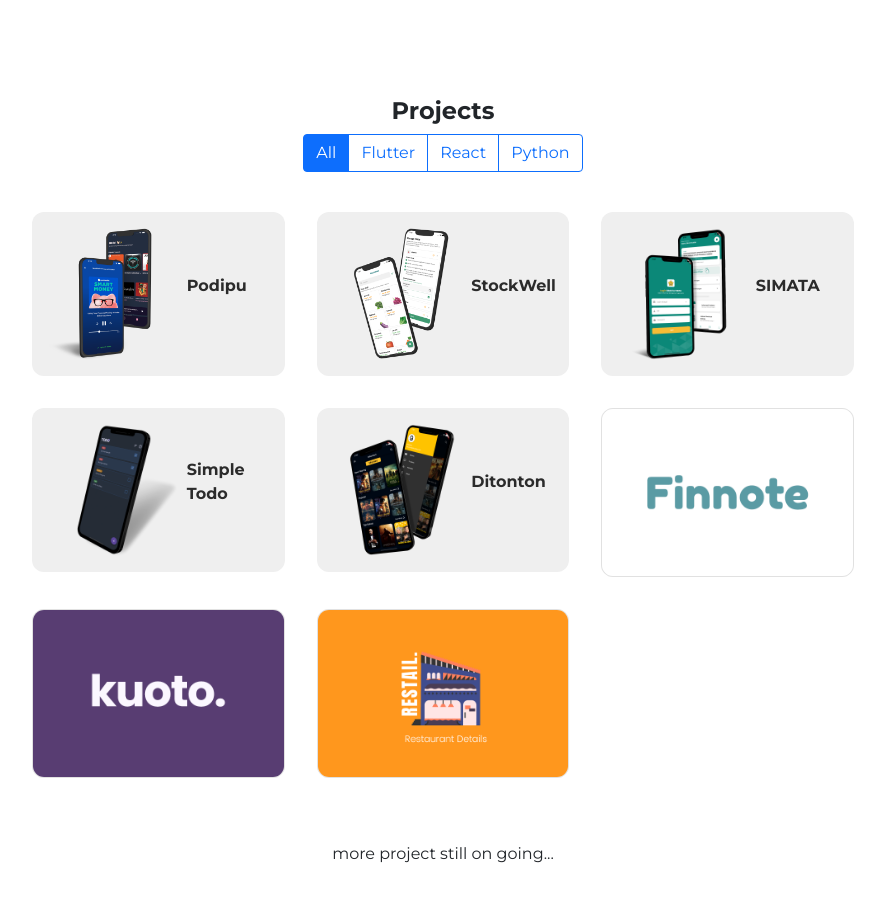
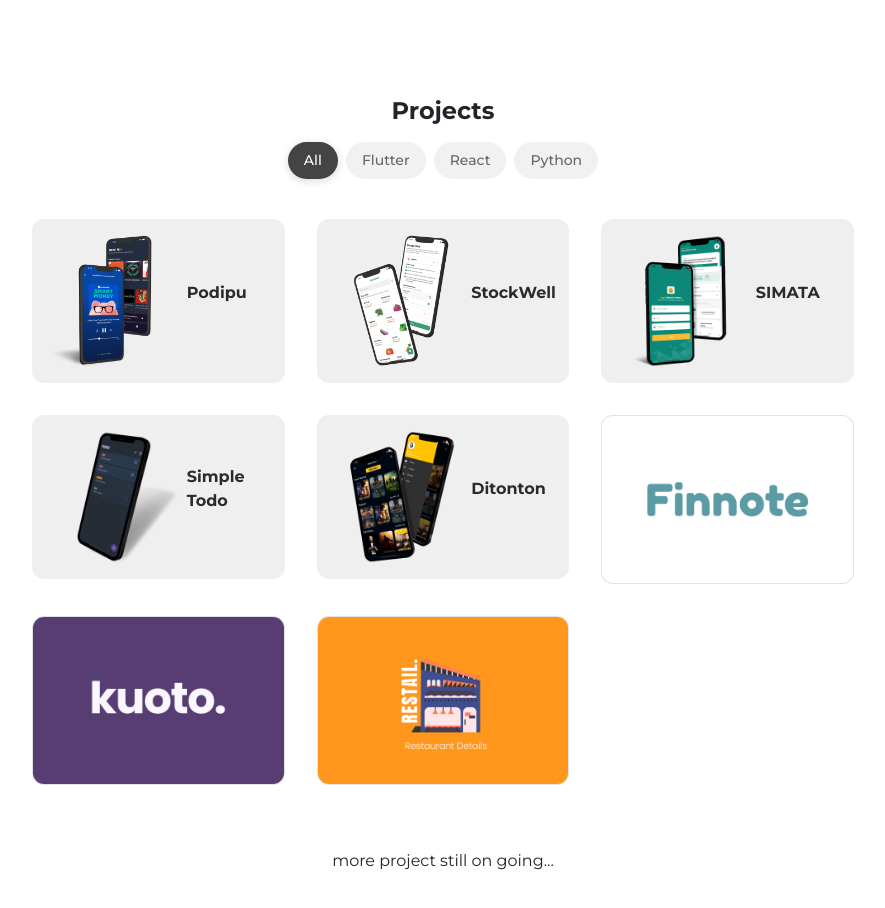
Before and after one commit to nafladiva/nafladiva.github.io, a React (Create React App) app: page / in a window 1280 px wide. Shown: the part 780-1688 px from the top of the page, without its empty margins (197-1082 px from the left). Built offline with nearby package versions, Linux system fonts and the light colour scheme.

Commit message:
fix: update tab navigation style

```diff
--- a/src/ui/sections/ProjectSection.jsx
+++ b/src/ui/sections/ProjectSection.jsx
@@ -41,19 +41,28 @@ function ProjectSection() {
             <h4 className='text-center'><b>Projects</b></h4>
 
             {/* Tab Navigation */}
-            <div className="d-flex justify-content-center mb-4">
-                <div className="btn-group" role="group">
+            <div className="d-flex justify-content-center gap-2 mt-3 mb-4 flex-wrap">
                 {categories.map(category => (
                     <button
                         key={category}
                         type="button"
-                            className={`btn ${activeTab === category ? 'btn-primary' : 'btn-outline-primary'}`}
+                        style={{
+                            padding: '8px 16px',
+                            borderRadius: '25px',
+                            border: 'none',
+                            backgroundColor: activeTab === category ? '#444444' : '#f1f1f1',
+                            color: activeTab === category ? '#FFFFFF' : '#666666',
+                            cursor: 'pointer',
+                            fontSize: '14px',
+                            fontWeight: '500',
+                            transition: 'all 0.3s ease',
+                            boxShadow: activeTab === category ? '0 2px 8px rgba(0,0,0,0.15)' : 'none'
+                        }}
                         onClick={() => setActiveTab(category)}
                     >
                         {category}
                     </button>
                 ))}
-                </div>
             </div>
 
             <div className='row'>
```
Lines whose indentation alone changed are shown as unchanged.
